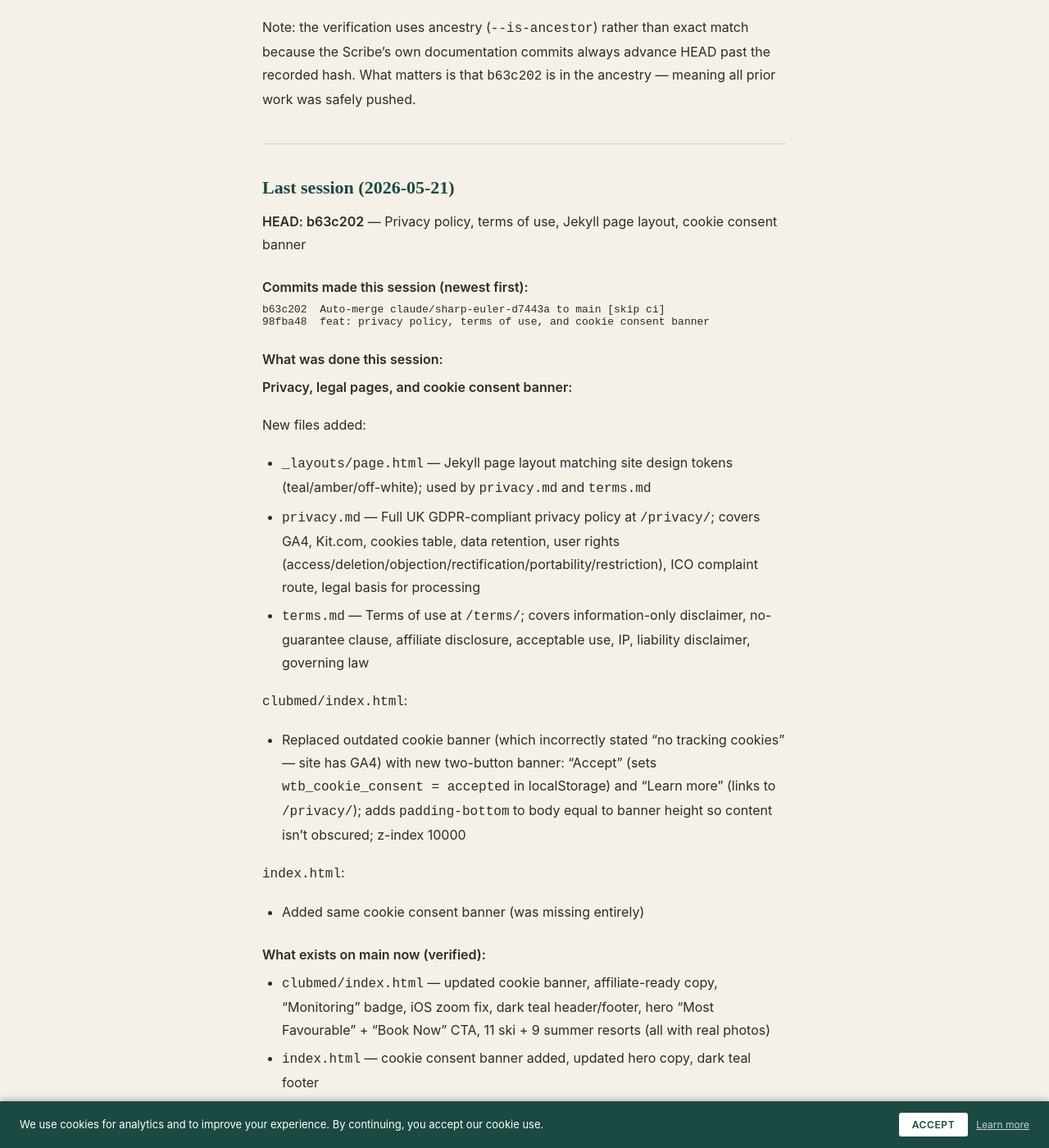
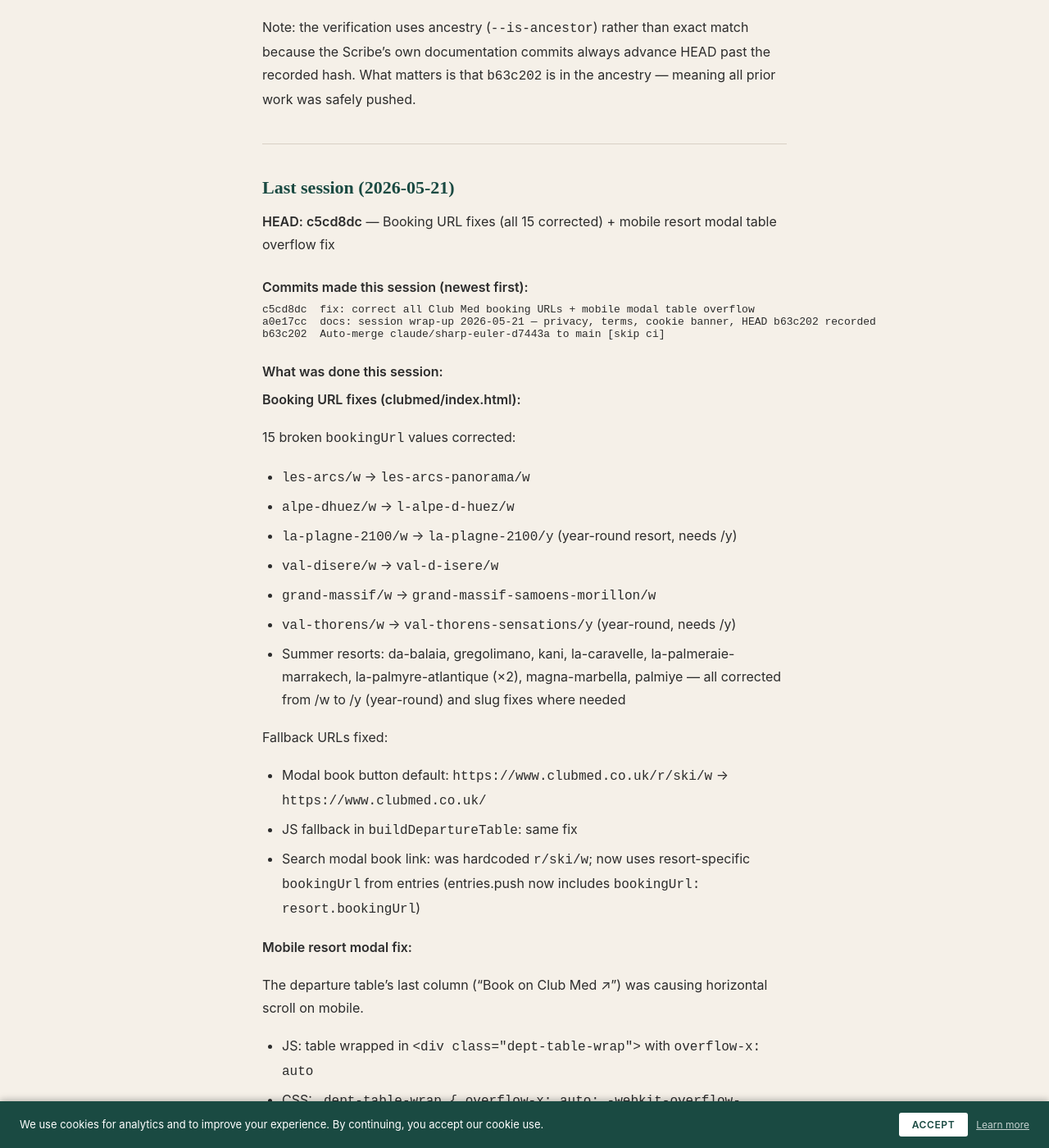
Before and after one commit to 215781/booking-window, a Jekyll site: the page built from NEXT_SESSION_PROMPT.md, in a window 1280 px wide and 1400 px high, scrolled down 745 px. Shown: the whole window at 82% size. Built offline with Jekyll 4.4.1, drawn with Linux system fonts in a browser that asks for light colours; some web fonts are replaced; our own code applies the rules of GitHub Pages for plain Markdown files; some of the changed text lies outside the part shown.

Commit message:
docs: session wrap-up 2026-05-21 — booking URL fixes + mobile modal fix, HEAD c5cd8dc recorded
Co-Authored-By: Claude Sonnet 4.6 <noreply@anthropic.com>

````diff
--- a/NEXT_SESSION_PROMPT.md
+++ b/NEXT_SESSION_PROMPT.md
@@ -9,10 +9,10 @@ Then read `PLAN.md` for the full task list.
 
 Run:
 ```bash
-git merge-base --is-ancestor b63c202 HEAD && echo "OK — HEAD is ahead of last recorded state" || echo "MISMATCH — investigate before starting work"
+git merge-base --is-ancestor c5cd8dc HEAD && echo "OK — HEAD is ahead of last recorded state" || echo "MISMATCH — investigate before starting work"
 ```
 
-Last recorded push: **`b63c202`** (Auto-merge claude/sharp-euler-d7443a to main — privacy, terms, cookie banner)
+Last recorded push: **`c5cd8dc`** (fix: correct all Club Med booking URLs + mobile modal table overflow)
 
 If the check prints MISMATCH: stop, do not begin work, diagnose what diverged and why.
 
@@ -22,28 +22,39 @@ Note: the verification uses ancestry (`--is-ancestor`) rather than exact match b
 
 ## Last session (2026-05-21)
 
-**HEAD: b63c202** — Privacy policy, terms of use, Jekyll page layout, cookie consent banner
+**HEAD: c5cd8dc** — Booking URL fixes (all 15 corrected) + mobile resort modal table overflow fix
 
 ### Commits made this session (newest first):
 ```
+c5cd8dc  fix: correct all Club Med booking URLs + mobile modal table overflow
+a0e17cc  docs: session wrap-up 2026-05-21 — privacy, terms, cookie banner, HEAD b63c202 recorded
 b63c202  Auto-merge claude/sharp-euler-d7443a to main [skip ci]
-98fba48  feat: privacy policy, terms of use, and cookie consent banner
 ```
 
 ### What was done this session:
 
-**Privacy, legal pages, and cookie consent banner:**
+**Booking URL fixes (clubmed/index.html):**
 
-New files added:
-- `_layouts/page.html` — Jekyll page layout matching site design tokens (teal/amber/off-white); used by `privacy.md` and `terms.md`
-- `privacy.md` — Full UK GDPR-compliant privacy policy at `/privacy/`; covers GA4, Kit.com, cookies table, data retention, user rights (access/deletion/objection/rectification/portability/restriction), ICO complaint route, legal basis for processing
-- `terms.md` — Terms of use at `/terms/`; covers information-only disclaimer, no-guarantee clause, affiliate disclosure, acceptable use, IP, liability disclaimer, governing law
+15 broken `bookingUrl` values corrected:
+- `les-arcs/w` → `les-arcs-panorama/w`
+- `alpe-dhuez/w` → `l-alpe-d-huez/w`
+- `la-plagne-2100/w` → `la-plagne-2100/y` (year-round resort, needs /y)
+- `val-disere/w` → `val-d-isere/w`
+- `grand-massif/w` → `grand-massif-samoens-morillon/w`
+- `val-thorens/w` → `val-thorens-sensations/y` (year-round, needs /y)
+- Summer resorts: da-balaia, gregolimano, kani, la-caravelle, la-palmeraie-marrakech, la-palmyre-atlantique (×2), magna-marbella, palmiye — all corrected from /w to /y (year-round) and slug fixes where needed
 
-`clubmed/index.html`:
-- Replaced outdated cookie banner (which incorrectly stated "no tracking cookies" — site has GA4) with new two-button banner: "Accept" (sets `wtb_cookie_consent = accepted` in localStorage) and "Learn more" (links to `/privacy/`); adds `padding-bottom` to body equal to banner height so content isn't obscured; z-index 10000
+Fallback URLs fixed:
+- Modal book button default: `https://www.clubmed.co.uk/r/ski/w` → `https://www.clubmed.co.uk/`
+- JS fallback in `buildDepartureTable`: same fix
+- Search modal book link: was hardcoded `r/ski/w`; now uses resort-specific `bookingUrl` from entries (entries.push now includes `bookingUrl: resort.bookingUrl`)
 
-`index.html`:
-- Added same cookie consent banner (was missing entirely)
+**Mobile resort modal fix:**
+
+The departure table's last column ("Book on Club Med ↗") was causing horizontal scroll on mobile.
+- JS: table wrapped in `<div class="dept-table-wrap">` with `overflow-x: auto`
+- CSS: `.dept-table-wrap { overflow-x: auto; -webkit-overflow-scrolling: touch; margin-bottom: 24px; }`
+- Mobile CSS (`@media max-width: 600px`): `.dept-table th:last-child, .dept-table td:last-child { display: none; }` — book column hidden on mobile; the `.modal-cta` button below handles booking
 
 ### What exists on main now (verified):
 - `clubmed/index.html` — updated cookie banner, affiliate-ready copy, "Monitoring" badge, iOS zoom fix, dark teal header/footer, hero "Most Favourable" + "Book Now" CTA, 11 ski + 9 summer resorts (all with real photos)
@@ -63,6 +74,7 @@ New files added:
 - Review PLAN_V2.md tasks B1–B15 for next priority — especially B6 (hero pull quote), B7 (copy rewrite), B2 (section reorder)
 - Review `claude/naughty-noyce-f4276b` branch: "copy: signal-first reframe — lead with £saved/% down" (May 10) — decide whether to merge
 - `post.html` footer still links to `/privacy.html` — should be updated to `/privacy/`
+- Articles 11–13 still pending: Peisey-Vallandry, Grand Massif, Serre-Chevalier per-resort guides
 
 ---
 
@@ -132,6 +144,8 @@ Why prices are mostly empty: Club Med UK hasn't opened winter 2026/27 bookings f
 - 2026-05-21 — **Price movement guard:** `getPriceMovement()` returns 0 when price is missing/zero — prevents any `-£X` display for unavailable departures. (commit c07fa97)
 - 2026-05-21 — **Footer redesign:** Both `clubmed/index.html` and `index.html` — dark teal background, white text, copyright WhenToBook, contact email, Privacy Policy, Terms of Use links, tagline. (commit c07fa97)
 - 2026-05-20 — **Summer resort images:** 9 Wikimedia Commons CC-licensed photos added to `images/` for all summer resorts. `RESORT_IMAGES` in `clubmed/index.html` wired up so summer cards display real photos instead of gradient placeholders. (commit 6fd54b8)
+- 2026-05-21 — **Booking URLs corrected (all 15):** All ski + summer `bookingUrl` values fixed — correct Club Med slugs and /y vs /w suffixes for year-round resorts. Fallback URL in modal and JS fixed. Search modal now uses resort-specific `bookingUrl` from entries. (commit c5cd8dc)
+- 2026-05-21 — **Mobile resort modal table overflow fixed:** Departure table wrapped in scrollable div (`dept-table-wrap`). Book column hidden on mobile via `@media max-width: 600px` — `.modal-cta` button handles booking on mobile. (commit c5cd8dc)
 
 ---
 
````
Also changed, not shown: PLAN.md (+2 -0 lines).
